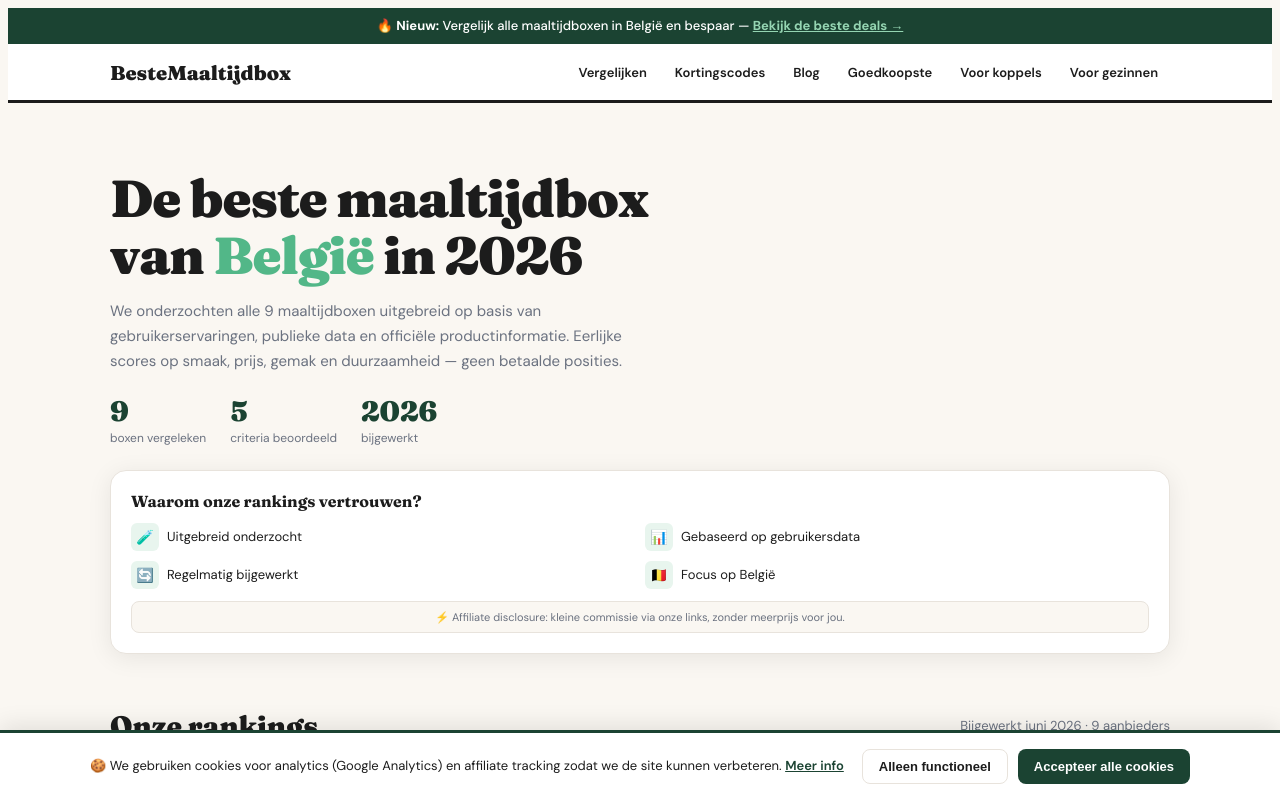
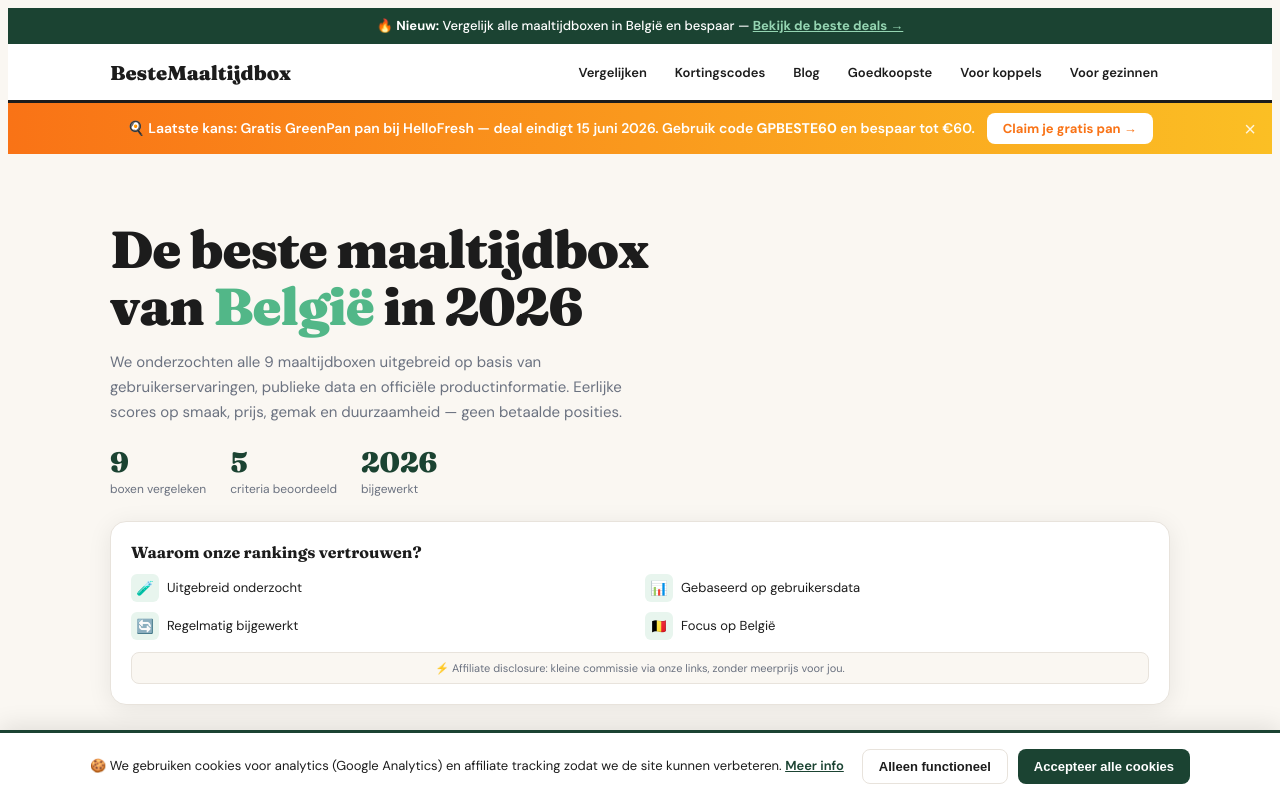
Before and after one commit to fetspets/bestemaaltijdbox, a Next.js app: page / in a window 1280 px wide. Shown: the top 800 px of the page. Built offline with nearby package versions, Linux system fonts and the light colour scheme.

Commit message:
auto: update layout.tsx

```diff
--- a/src/app/layout.tsx
+++ b/src/app/layout.tsx
@@ -63,6 +63,7 @@ export default function RootLayout({ children }: { children: React.ReactNode })
       </head>
       <body>
         <Navbar />
+        <GreenPanBanner />
         <main>{children}</main>
         <Footer />
         <CookieBanner />
```
